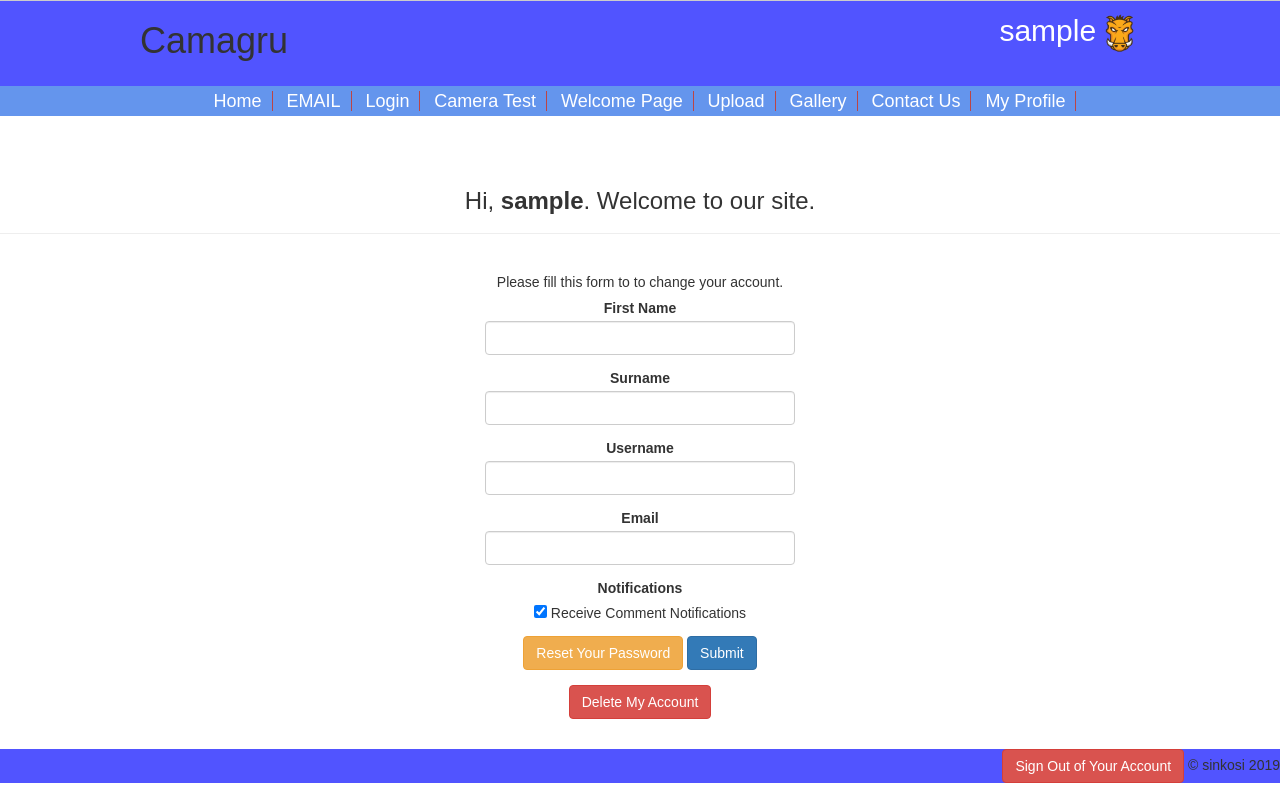
After one commit to sinkosi/Camagru, a PHP site: page /Camagru/profile.php in a window 1280 px wide. The commit adds this page. Run offline with PHP 8.4, Linux system fonts and the light colour scheme; the visitor is signed in with stand-in values (Sample User, id 1); data that the repository does not hold is empty; some libraries are stand-ins or nearby versions.

Commit message:
A fantastic day of hard work

```diff
--- a/config/setup.php
+++ b/config/setup.php
@@ -1,6 +1,6 @@
 <?php
     require('./createTable.php');
     include_once('./fakePeople.php');
-    //header("Location: http://localhost:8080/Camagru/index.php");
-    header("Location: http://localhost/Camagru/index.php");
+    header("Location: http://localhost:8080/Camagru/index.php");
+    //header("Location: http://localhost/Camagru/index.php");
 ?>
--- a/longtime.php
+++ b/contact.php
@@ -1,5 +1,5 @@
 <?php
-
+session_start();
 ?>
 
 <html>
@@ -14,9 +14,13 @@
         <br>
         <br>
         <div id="main-article">
+        <iframe src="https://www.google.com/maps/embed?pb=!1m18!1m12!1m3!1d447.46718373193045!2d28.03982428683811!3d-26.205217092158257!2m3!1f0!2f0!3f0!3m2!1i1024!2i768!4f13.1!3m3!1m2!1s0x1e950ea2272f1561%3A0x77a3e32d421bda49!2sWeThinkCode_!5e0!3m2!1sen!2sza!4v1573478536355!5m2!1sen!2sza" width="600" height="450" frameborder="0" style="border:0;" allowfullscreen=""></iframe>
             <iframe width="640" height="360" src="https://www.youtube.com/embed/egIWskTD5J8" frameborder="0" allow="accelerometer; autoplay=1; encrypted-media; gyroscope; picture-in-picture" allowfullscreen></iframe>
         </div>
     </div>
+    <footer>
+        <?php include ('footer.php') ?>
+    </footer>
 </body>
 
 </html>
--- a/footer.php
+++ b/footer.php
@@ -1,9 +1,34 @@
 <?php
+// Initialize the session
+//session_start();
+ $current_status = 'Sign Out of Your Account';
+ $link_address = 'logout.php';
+// Check if the user is logged in, if not then redirect him to login page
+if(!isset($_SESSION["loggedin"]) || $_SESSION["loggedin"] !== true){
+    $current_status = 'Sign Into Your Account';
+    $link_address = 'login.php';
+    //header("location: login.php");
+    //exit;
+}
+
 
 ?>
+<!DOCTYPE html>
+<html lang="en">
+<head>
+    <meta charset="UTF-8">
+    <title>Welcome</title>
+    <link rel="stylesheet" href="https://maxcdn.bootstrapcdn.com/bootstrap/3.3.7/css/bootstrap.css">
+    <style type="text/css">
+        body{ font: 14px sans-serif; text-align: center; }
+    </style>
+</head>
+    <footer>
 
-<html>
-    <footer>
+        <!--a href="reset-password.php" class="btn btn-warning">Reset Your Password</a-->
+
+        <a href="<?php echo $link_address;?>" class="btn btn-danger"><?php echo $current_status; ?> </a>
+
         &#169 sinkosi 2019
     </footer>
 </html>
--- a/header.php
+++ b/header.php
@@ -1,5 +1,20 @@
 <?php
+$header_status = 'My Profile';
+$head_address = 'profile.php';
 
+// Initialize the session
+//session_start();
+// Check if the user is logged in, if not then redirect him to login page
+$curr_name = '';
+if(!isset($_SESSION["loggedin"]) || $_SESSION["loggedin"] !== true){
+   $header_status = 'Register';
+   $head_address = 'register.php';
+   $curr_name = "GUEST";
+}
+else{
+	$curr_name = $_SESSION["username"];
+
+}
 ?>
 
 <!DOCTYPE html>
@@ -13,8 +28,8 @@
 			<div id="menu-bar">
 				<h1 href="index.php">Camagru</h1>
 				<div id="menu-bar-top-right">
-					<a href="./config/setup.php">Send Nudes</a>
-					<img src="BBC Practice/images/grunt.png">
+					<a href="profile.php"><?php echo htmlspecialchars($_SESSION["username"]); ?></a>
+					<a href="profile.php"><img src="BBC Practice/images/grunt.png"></a>
 				</div>
 			</div>
 			<div class="clear"></div>
@@ -24,11 +39,11 @@
 					<a href="email.php">EMAIL</a>
 					<a href="login.php">Login</a>
 					<a href="camera.php">Camera Test</a>
-					<a href="welcome.php">Welcome Page</a>
+					<a href="#">Welcome Page</a>
 					<a href="upload.php">Upload</a>
-					<a href="gallery2.php">"Gallery2"</a>
-					<a href="longtime.php">long time ago</a>
-					<a href="register.php">Register</a>
+					<a href="gallery.php">Gallery</a>
+					<a href="contact.php">Contact Us</a>
+					<a href="<?php echo $head_address;?>"><?php echo $header_status; ?></a>
 				</div>
 			</div>
 		</div>
--- a/index.php
+++ b/index.php
@@ -52,12 +52,14 @@ if($query->num_rows > 0){
 ?>
 
     <img src="<?php echo $imageURL; ?>" alt="" height="320" width=""/>
+
 <?php }
 }else{ ?>
     <p>No image(s) found...</p>
 <?php } ?>
 
-
+    <br>
+    <br>
 
     <?php include('footer.php') ?>
 </body>
--- a/login.php
+++ b/login.php
@@ -67,7 +67,7 @@ if($_SERVER["REQUEST_METHOD"] == "POST"){
                             $_SESSION["username"] = $username;
 
                             // Redirect user to welcome page
-                            header("location: welcome.php");
+                            header("location: index.php");
                         } else{
                             // Display an error message if password is not valid
                             $password_err = "The password you entered was not valid.";
@@ -100,7 +100,7 @@ if($_SERVER["REQUEST_METHOD"] == "POST"){
     <link rel="stylesheet" href="https://maxcdn.bootstrapcdn.com/bootstrap/3.3.7/css/bootstrap.css">
     <style type="text/css">
         body{ font: 14px sans-serif; }
-        .wrapper{ width: 350px; padding: 20px; }
+        .wrapper{ margin: auto; width: 350px; padding: 20px; }
     </style>
 </head>
 <body>
@@ -123,7 +123,9 @@ if($_SERVER["REQUEST_METHOD"] == "POST"){
                 <input type="submit" class="btn btn-primary" value="Login">
             </div>
             <p>Don't have an account? <a href="register.php">Sign up now</a>.</p>
+            <p>Forgot Password? <a href="reset-password.php" class="btn btn-warning">Reset Your Password</a>.</p>
         </form>
     </div>
+    <?php include('footer.php') ?>
 </body>
 </html>
--- /dev/null
+++ b/profile.php
@@ -0,0 +1,76 @@
+<?php
+// Initialize the session
+session_start();
+
+// Check if the user is logged in, if not then redirect him to login page
+if(!isset($_SESSION["loggedin"]) || $_SESSION["loggedin"] !== true){
+    header("location: login.php");
+    exit;
+}
+?>
+
+<!DOCTYPE html>
+<html lang="en">
+<head>
+    <meta charset="UTF-8">
+    <title>Welcome</title>
+    <link rel="stylesheet" href="https://maxcdn.bootstrapcdn.com/bootstrap/3.3.7/css/bootstrap.css">
+    <style type="text/css">
+        body{ font: 14px sans-serif; text-align: center; }
+        .wrapper{margin: auto; width: 350px; padding: 20px; }
+    </style>
+</head>
+<body>
+    <div>
+        <?php include('header.php') ?>
+    </div>
+    <br>
+    <br>
+    <br>
+    <div class="page-header">
+        <h3>Hi, <b><?php echo htmlspecialchars($_SESSION["username"]); ?></b>. Welcome to our site.</h3>
+    </div>
+    <div class="wrapper">
+        <p>Please fill this form to to change your account.</p>
+            <form action="<?php echo htmlspecialchars($_SERVER["PHP_SELF"]); ?>" method="post">
+                <div class="form-group <?php echo (!empty($fullname_err)) ? 'has-error' : ''; ?>">
+                    <label>First Name</label>
+                    <input type="text" name="fullname" class="form-control" value="<?php echo $fullname; ?>">
+                    <span class="help-block"><?php echo $fullname_err; ?></span>
+                </div>
+                <div class="form-group <?php echo (!empty($surname_err)) ? 'has-error' : ''; ?>">
+                    <label>Surname</label>
+                    <input type="text" name="surname" class="form-control" value="<?php echo $surname_err; ?>">
+
+                    <span class="help-block"><?php echo $surname_err; ?></span>
+                </div>
+                <div class="form-group <?php echo (!empty($username_err)) ? 'has-error' : ''; ?>">
+                    <label>Username</label>
+                    <input type="text" name="username" class="form-control" value="<?php echo $username; ?>">
+                    <span class="help-block"><?php echo $username_err; ?></span>
+                </div>
+                <div class="form-group <?php echo (!empty($email_err)) ? 'has-error' : ''; ?>">
+                    <label>Email</label>
+                    <input type="email" name="email" class="form-control" value="<?php echo $email; ?>">
+                    <span class="help-block"><?php echo $email_err; ?></span>
+                </div>
+                <div class="form-group">
+                    <label>Notifications</label><br>
+                    <input type="checkbox" name="notification" value="notification" checked> Receive Comment Notifications<br>
+                </div>
+                <div class="form-group">
+                <a href="reset-password.php" class="btn btn-warning">Reset Your Password</a>
+                <input type="submit" class="btn btn-primary" value="Submit">
+                </div>
+
+            </form>
+            <p>
+                <a href="logout.php" class="btn btn-danger">Delete My Account</a>
+            </p>
+        </div>
+
+    <div>
+        <?php include('footer.php') ?>
+    </div>
+</body>
+</html>
--- a/register.php
+++ b/register.php
@@ -182,7 +182,7 @@ if($_SERVER["REQUEST_METHOD"] == "POST"){
             // Attempt to execute the prepared statement
             if($stmt->execute()){
                 // Redirect to login page
-                mail("sibonelo@mailinator.com", "Camagru: Email Confirmation", "Please confirm your email address");
+                mail($email, "Camagru: Email Confirmation", "Please confirm your email address");
                 header("location: login.php");
             } else{
                 echo "Something went wrong. Please try again later.";
@@ -236,7 +236,7 @@ echo "Message could not be sent...";
     <link rel="stylesheet" href="https://maxcdn.bootstrapcdn.com/bootstrap/3.3.7/css/bootstrap.css">
     <style type="text/css">
         body{ font: 14px sans-serif; }
-        .wrapper{ width: 350px; padding: 20px; }
+        .wrapper{margin: auto; width: 350px; padding: 20px; }
     </style>
 </head>
 <body>
@@ -282,5 +282,6 @@ echo "Message could not be sent...";
             <p>Already have an account? <a href="login.php">Login here</a>.</p>
         </form>
     </div>
+    <?php include('footer.php') ?>
 </body>
 </html>
--- a/welcome.php
+++ b/unused/welcome.php
@@ -34,5 +34,8 @@ if(!isset($_SESSION["loggedin"]) || $_SESSION["loggedin"] !== true){
         <a href="reset-password.php" class="btn btn-warning">Reset Your Password</a>
         <a href="logout.php" class="btn btn-danger">Sign Out of Your Account</a>
     </p>
+    <div>
+        <?php include('footer.php') ?>
+    </div>
 </body>
 </html>
--- a/upload.php
+++ b/upload.php
@@ -69,5 +69,8 @@ echo $statusMsg;
         <input type="submit" name="submit" value="Upload">
         </form>
     </div>
+    <footer>
+        <?php include('footer.php') ?>
+    </footer>
 </body>
 </html>
```
Also changed, not shown: camera.php (+17 -1 lines), gallery.php (+24 -63 lines), gallery2.php (deleted, +0 -27 lines), unused/gallery.php (added, +70 -0 lines), images/image.png (added), unused/upload_main.php (renamed from upload_main.php).
